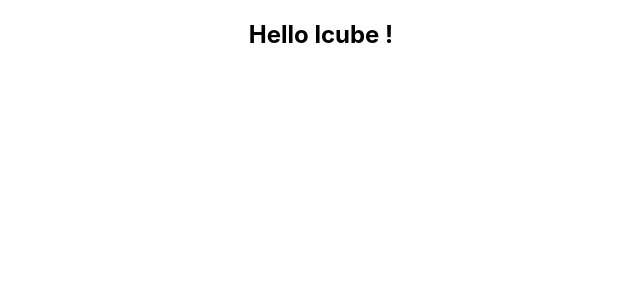
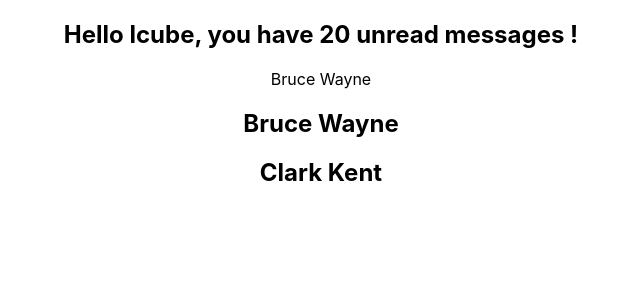
Before and after one commit to lcube45/react-basics, a React (Create React App) app: page / in a window 1280 px wide. Shown: the top 300 px of the page, without its empty margins (319-959 px from the left). Built offline with nearby package versions, Linux system fonts and the light colour scheme.

Commit message:
advanced props

```diff
--- a/src/App.tsx
+++ b/src/App.tsx
@@ -1,10 +1,31 @@
 import './App.css';
 import { Greet } from './components/Greet'
+import { Person } from './components/Person';
+import { PersonList } from './components/PersonList';
 
 function App() {
+
+  const personName = {
+    first: 'Bruce',
+    last: 'Wayne'
+  }
+
+  const nameList = [
+    {
+      first: 'Bruce',
+      last: 'Wayne'
+    },
+    {
+      first: 'Clark',
+      last: 'Kent'
+    }
+  ]
+
   return (
     <div className="App">
-      <Greet name="lcube" />
+      <Greet name="lcube" messageCount={20} isLoggedIn={true}/>
+      <Person name={personName} />
+      <PersonList names={nameList} />
     </div>
   );
 }
--- a/src/components/Greet.tsx
+++ b/src/components/Greet.tsx
@@ -1,11 +1,19 @@
 type GreetProps = {
     name: string
+    messageCount: number
+    isLoggedIn: boolean
 }
 
 export const Greet = (props: GreetProps) => {
     return (
         <div>
-            <h2>Hello { props.name } !</h2>
+            <h2>
+                {
+                    props.isLoggedIn ?
+                    `Hello ${props.name}, you have ${props.messageCount} unread messages !`
+                    : `Welcome Guest`
+                }
+            </h2>
         </div>
     )
 }
--- /dev/null
+++ b/src/components/Person.tsx
@@ -0,0 +1,10 @@
+type PersoneProps = {
+    name: {
+        first: string
+        last: string
+    }
+}
+
+export const Person = (props: PersoneProps) => {
+    return <div>{props.name.first} {props.name.last}</div>
+}
--- /dev/null
+++ b/src/components/PersonList.tsx
@@ -0,0 +1,20 @@
+type PersonListProps = {
+    names: {
+        first: string
+        last: string
+    }[]
+}
+
+export const PersonList = (props: PersonListProps) => {
+    return (
+        <div>
+            {props.names.map(name => {
+                return (
+                    <h2 key={name.first}>
+                        {name.first} {name.last}
+                    </h2>
+                )
+            })}
+        </div>
+    )
+}
```
